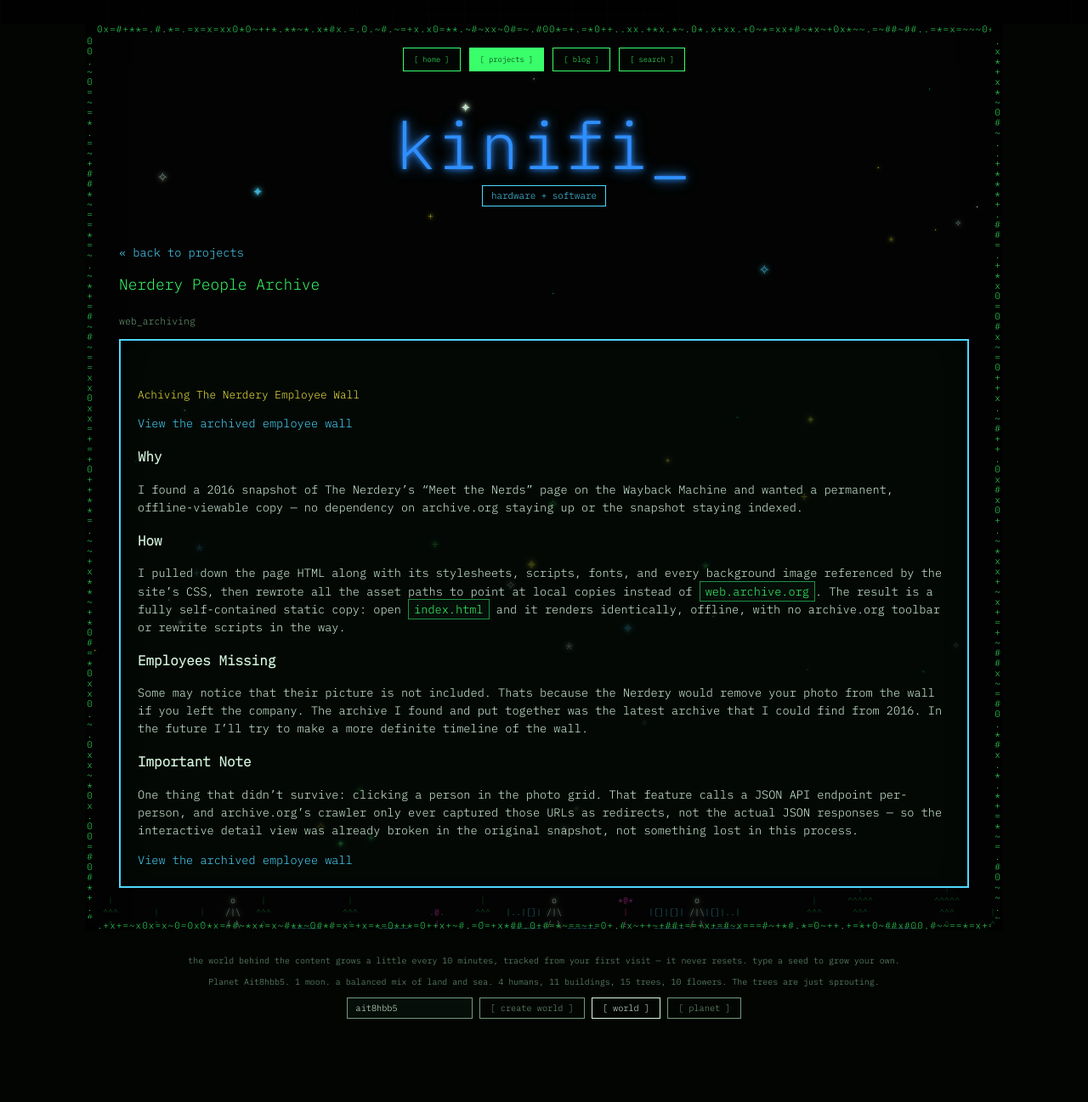
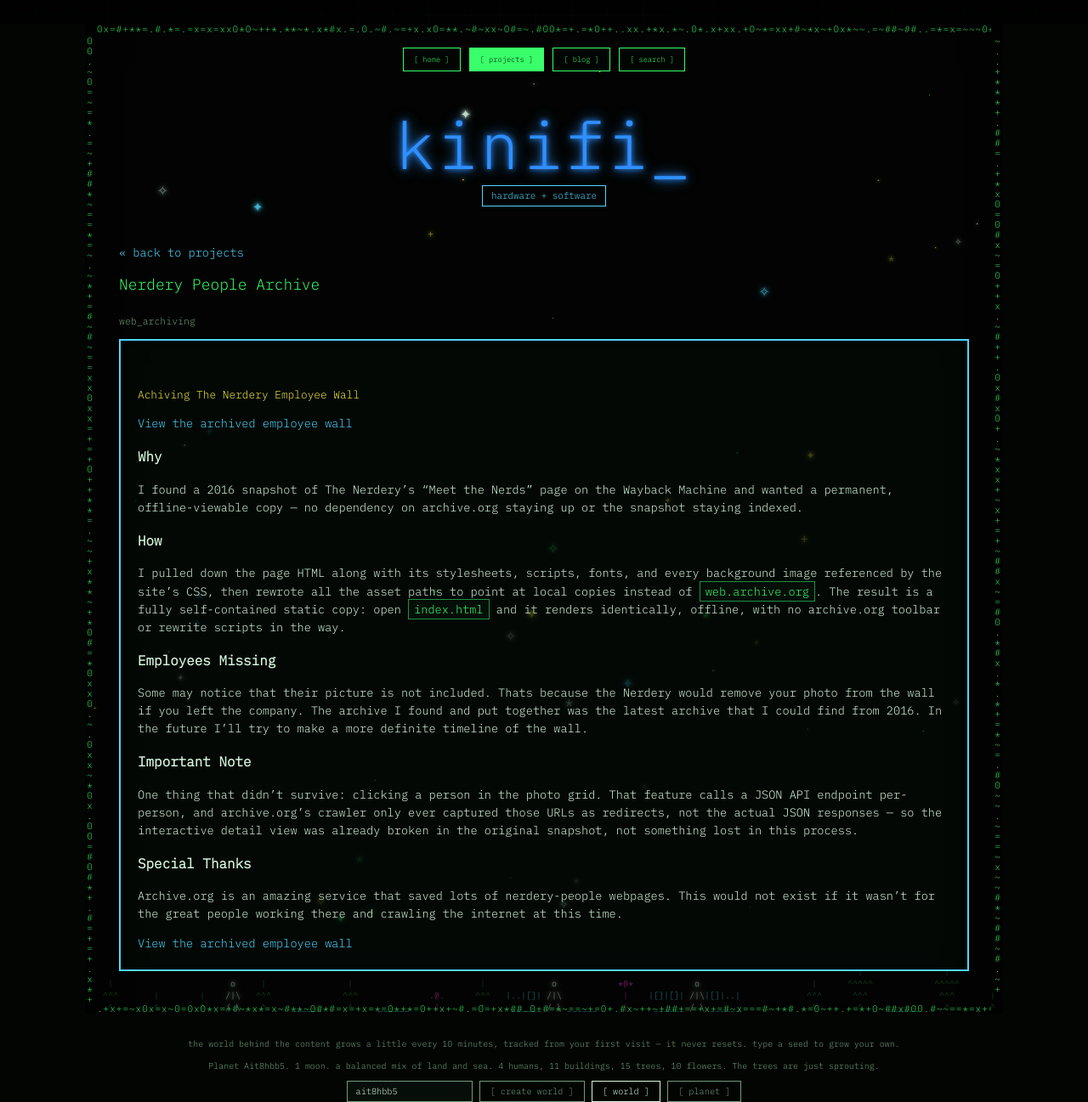
Before and after one commit to kinifi/kinifi.github.io, a Jekyll site: the page built from _projects/nerdery-people-archive.md, in a window 1280 px wide. Shown: the whole page at 85% size. Built offline with Jekyll 4.4.1, drawn with Linux system fonts in a browser that asks for light colours; before the commit the page ends 1199 px from its top, so only the background shows below that.

Commit message:
Update nerdery-people-archive.md

```diff
--- a/_projects/nerdery-people-archive.md
+++ b/_projects/nerdery-people-archive.md
@@ -25,4 +25,10 @@
 
 One thing that didn't survive: clicking a person in the photo grid. That feature calls a JSON API endpoint per-person, and archive.org's crawler only ever captured those URLs as redirects, not the actual JSON responses — so the interactive detail view was already broken in the original snapshot, not something lost in this process.
 
+### Special Thanks
+
+Archive.org is an amazing service that saved lots of nerdery-people webpages. This would not exist if it wasn't for the great people working there and crawling the internet at this time.
+
+
+
 [View the archived employee wall](/assets/archives/nerdery-people/index.html)
```
